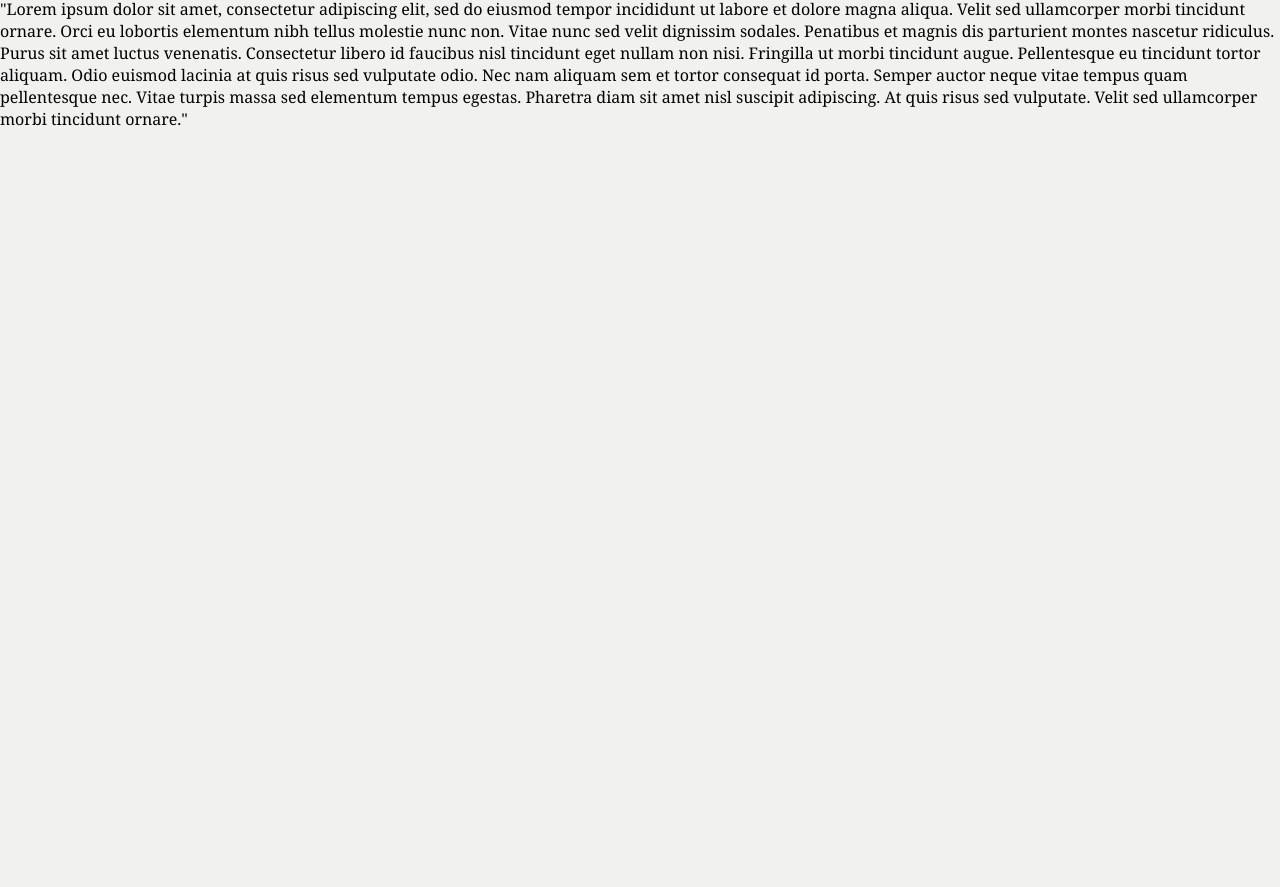
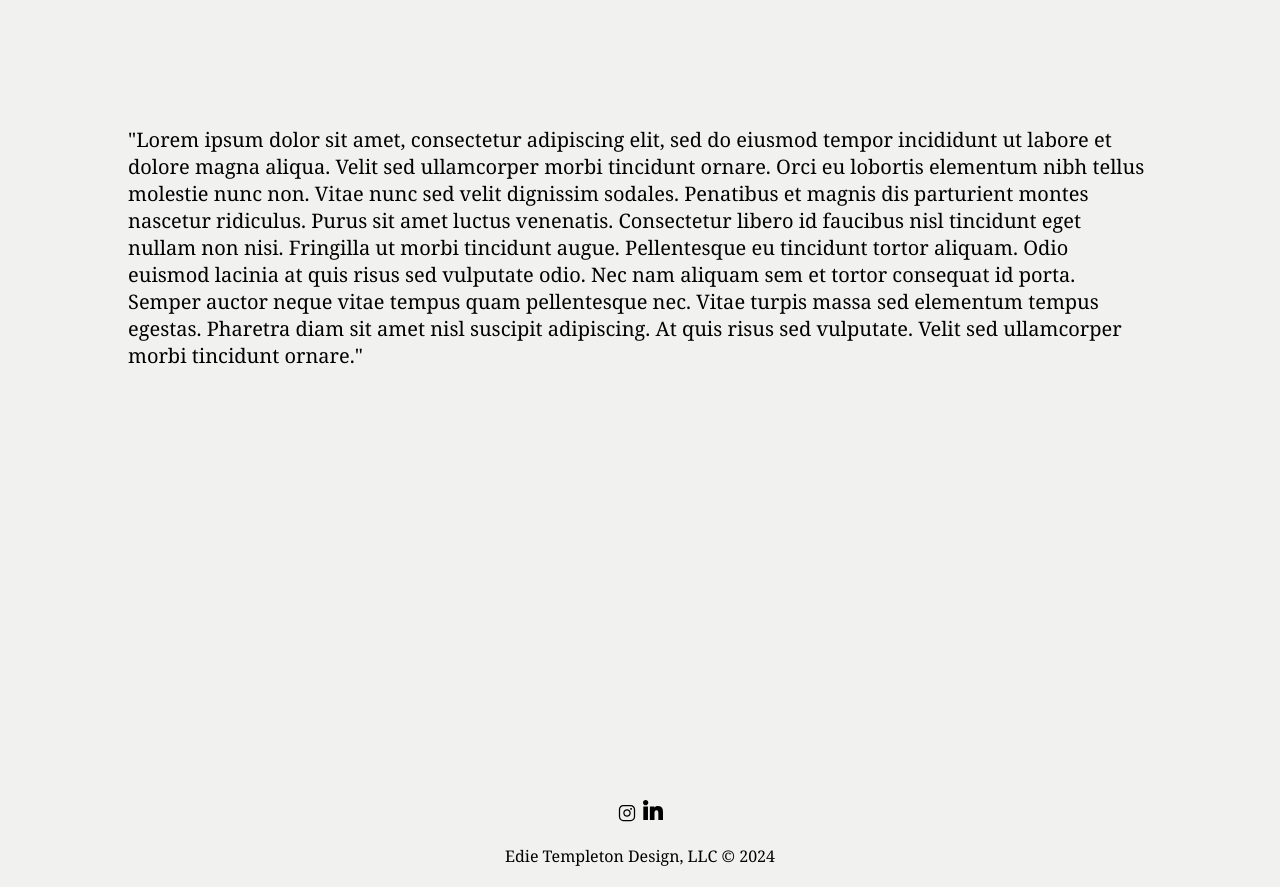
Before and after one commit to izzy1090/edie-templeton-design, a React (Create React App) app: page / in a window 1280 px wide. Shown: the part 98-985 px from the top of the page. Before the commit the page ends 800 px from the top, so only its background shows below. Built offline with nearby package versions, Linux system fonts and the light colour scheme.

Commit message:
Added a footer page of socials and All Rights reserved copy

```diff
--- a/src/App.js
+++ b/src/App.js
@@ -3,6 +3,7 @@ import NavMenuPage from "./pages/NavMenuPage";
 import HomePage from "./pages/HomePage";
 import GalleryPage from "./pages/GalleryPage";
 import ContactPage from "./pages/ContactPage";
+import FooterPage from './pages/FooterPage';
 
 function App() {
   return (
@@ -10,14 +11,17 @@ function App() {
     <Route path="/">
       <NavMenuPage/>
       <HomePage/>
+      <FooterPage/>
     </Route>
     <Route path="/gallery">
       <NavMenuPage/>
       <GalleryPage/>
+      <FooterPage/>
     </Route>
     <Route path="/contact">
       <NavMenuPage/>
       <ContactPage/>
+      <FooterPage/>
     </Route>
   </>
   );
--- a/src/components/gallery.js
+++ b/src/components/gallery.js
@@ -1,7 +1,6 @@
 import { useEffect, useState } from 'react';
 import useGlobalStates from '../hooks/use-globalStates';
 import Lightbox from './lightbox';
-import jsCookie from 'js-cookie';
 
 function Images ( {images} ) {
 
@@ -22,7 +21,6 @@ function Images ( {images} ) {
 
         // if they're completed loading, then set loading to false
         if (allImagesLoaded) {
-            jsCookie.set('imagesLoaded', 'true')
             setIsLoading(false);
         }
     };
--- a/src/index.js
+++ b/src/index.js
@@ -2,6 +2,8 @@ import './styles/index.css';
 import './styles/navMenu.css';
 import './styles/gallery.css';
 import './styles/lightbox.css';
+import './styles/home.css';
+import './styles/footer.css';
 import React from 'react';
 import ReactDOM from 'react-dom/client';
 import App from './App';
--- /dev/null
+++ b/src/pages/FooterPage.js
@@ -0,0 +1,22 @@
+import { ReactComponent as InstagramLogo } from '../assets/instagram.svg';
+import { ReactComponent as LinkedInLogo } from '../assets/linkedin.svg'
+
+function FooterPage () {
+    return <div className='footer'>
+      <div style={{display: 'flex', flexDirection: 'column'}}>
+        <div className="socialLogos">
+          <a href='https://www.instagram.com/templetweed/'
+            target='_blank' rel="noreferrer">
+            <InstagramLogo id='instagram'/>
+          </a>
+          <a href='https://www.linkedin.com/in/edie-snyder-28b4b92b/'
+            target='_blank' rel='noreferrer'>
+            <LinkedInLogo id="linkedin" />
+          </a>
+        </div>
+        <div className='llc'>Edie Templeton Design, LLC © 2024</div>
+    </div>
+  </div>
+}
+
+export default FooterPage;
--- a/src/pages/HomePage.js
+++ b/src/pages/HomePage.js
@@ -1,14 +1,15 @@
 import useGlobalStates from "../hooks/use-globalStates";
 
-function About (){
+function HomePage (){
     const { isNavOpen } = useGlobalStates();
-
 
     return <>
         <div style={isNavOpen ? { display: 'none'} : null}>
-        "Lorem ipsum dolor sit amet, consectetur adipiscing elit, sed do eiusmod tempor incididunt ut labore et dolore magna aliqua. Velit sed ullamcorper morbi tincidunt ornare. Orci eu lobortis elementum nibh tellus molestie nunc non. Vitae nunc sed velit dignissim sodales. Penatibus et magnis dis parturient montes nascetur ridiculus. Purus sit amet luctus venenatis. Consectetur libero id faucibus nisl tincidunt eget nullam non nisi. Fringilla ut morbi tincidunt augue. Pellentesque eu tincidunt tortor aliquam. Odio euismod lacinia at quis risus sed vulputate odio. Nec nam aliquam sem et tortor consequat id porta. Semper auctor neque vitae tempus quam pellentesque nec. Vitae turpis massa sed elementum tempus egestas. Pharetra diam sit amet nisl suscipit adipiscing. At quis risus sed vulputate. Velit sed ullamcorper morbi tincidunt ornare."
+            <div className="bio">
+                "Lorem ipsum dolor sit amet, consectetur adipiscing elit, sed do eiusmod tempor incididunt ut labore et dolore magna aliqua. Velit sed ullamcorper morbi tincidunt ornare. Orci eu lobortis elementum nibh tellus molestie nunc non. Vitae nunc sed velit dignissim sodales. Penatibus et magnis dis parturient montes nascetur ridiculus. Purus sit amet luctus venenatis. Consectetur libero id faucibus nisl tincidunt eget nullam non nisi. Fringilla ut morbi tincidunt augue. Pellentesque eu tincidunt tortor aliquam. Odio euismod lacinia at quis risus sed vulputate odio. Nec nam aliquam sem et tortor consequat id porta. Semper auctor neque vitae tempus quam pellentesque nec. Vitae turpis massa sed elementum tempus egestas. Pharetra diam sit amet nisl suscipit adipiscing. At quis risus sed vulputate. Velit sed ullamcorper morbi tincidunt ornare."
+            </div>
         </div>
     </>
 }
 
-export default About;
+export default HomePage;
--- /dev/null
+++ b/src/styles/footer.css
@@ -0,0 +1,29 @@
+#linkedin {
+    padding-bottom: 5px;
+}
+
+.footer {
+    min-height: 40vh;
+    display: flex;
+    align-items: end;
+    justify-content: center;
+    padding: 50px 50px 20px 50px;
+}
+
+.socialLogos {
+    display: flex;
+    justify-content: center;
+    align-items: center;
+    padding: 15px;
+}
+
+.socialLogos > a > svg  {
+    padding-left: 3px;
+    padding-right: 3px;
+    width: 20px;
+    height: 20px;
+}
+
+.llc {
+    font-size: medium;
+}
--- a/src/styles/gallery.css
+++ b/src/styles/gallery.css
@@ -25,6 +25,7 @@
     display: flex;
     justify-content: center;
     margin-top: 5%;
+    margin-bottom: -20%;
 }
 
 .imagesSpreadColumn1  {
--- /dev/null
+++ b/src/styles/home.css
@@ -0,0 +1,4 @@
+.bio {
+    margin: 10%;
+    font-size: 20px;
+}
```
Also changed, not shown: src/assets/instagram.svg (added), src/assets/linkedin.svg (added).
